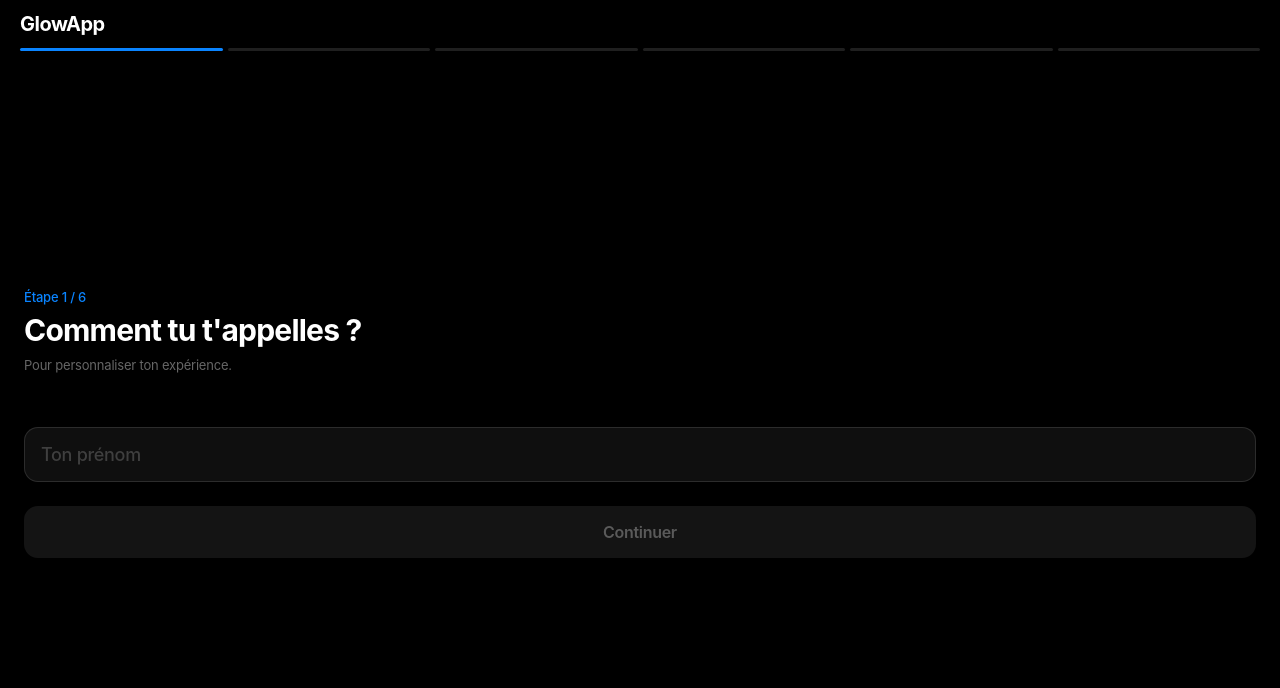
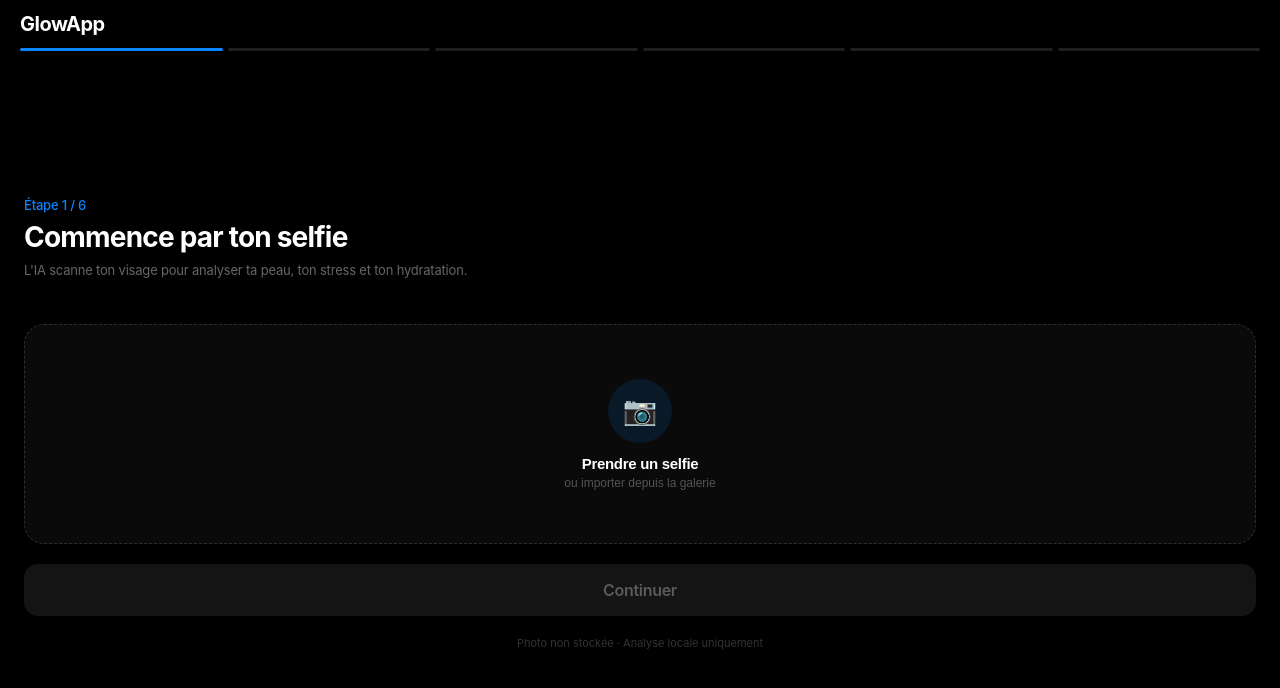
Before and after one commit to keyzersoze870/glowup-mvp, a Next.js app: page /onboarding in a window 1280 px wide. Shown: the top 688 px of the page. Built offline with nearby package versions, Linux system fonts and the light colour scheme; a web font is replaced by a local one.

Commit message:
selfie first onboarding

```diff
--- a/src/app/onboarding/page.tsx
+++ b/src/app/onboarding/page.tsx
@@ -27,7 +27,7 @@ export default function OnboardingPage() {
   const [loading, setLoading] = useState(false)
   const fileRef = useRef<HTMLInputElement>(null)
 
-  // Data
+  const [photo, setPhoto] = useState<string | null>(null)
   const [prenom, setPrenom] = useState('')
   const [poids, setPoids] = useState('')
   const [taille, setTaille] = useState('')
@@ -36,7 +36,6 @@ export default function OnboardingPage() {
   const [eau, setEau] = useState('')
   const [skincare, setSkincare] = useState('')
   const [stress, setStress] = useState('')
-  const [photo, setPhoto] = useState<string | null>(null)
 
   const imc = poids && taille ? (Number(poids) / ((Number(taille) / 100) ** 2)).toFixed(1) : null
 
@@ -47,7 +46,7 @@ export default function OnboardingPage() {
     const file = e.target.files?.[0]
     if (!file) return
     const reader = new FileReader()
-    reader.onload = () => setPhoto(reader.result as string)
+    reader.onload = () => { setPhoto(reader.result as string); setTimeout(() => next(), 400) }
     reader.readAsDataURL(file)
   }
 
@@ -78,9 +77,9 @@ export default function OnboardingPage() {
   )
 
   const StepHeader = ({ num, title, sub }: { num: number, title: string, sub?: string }) => (
-    <div style={{ marginBottom:28 }}>
+    <div style={{ marginBottom:24 }}>
       <div style={{ fontSize:13, color:BLUE, fontWeight:500, marginBottom:8, letterSpacing:-0.2 }}>Étape {num} / {TOTAL_STEPS}</div>
-      <h1 style={{ fontSize:30, fontWeight:700, color:'#fff', letterSpacing:-0.8, lineHeight:1.15, marginBottom: sub ? 8 : 0 }}>{title}</h1>
+      <h1 style={{ fontSize:28, fontWeight:700, color:'#fff', letterSpacing:-0.8, lineHeight:1.15, marginBottom: sub ? 8 : 0 }}>{title}</h1>
       {sub && <p style={{ fontSize:13, color:'rgba(255,255,255,0.4)', letterSpacing:-0.2, lineHeight:1.5 }}>{sub}</p>}
     </div>
   )
@@ -88,7 +87,6 @@ export default function OnboardingPage() {
   return (
     <main style={{ height:'100dvh', background:'#000', fontFamily:sf, overflow:'hidden', display:'flex', flexDirection:'column' }}>
 
-      {/* NAV */}
       <nav style={{ flexShrink:0, padding:'12px 20px', display:'flex', justifyContent:'space-between', alignItems:'center' }}>
         <span style={{ fontSize:20, fontWeight:700, color:'#fff', letterSpacing:-0.5 }}>GlowApp</span>
         {step > 0 && (
@@ -98,20 +96,61 @@ export default function OnboardingPage() {
         )}
       </nav>
 
-      {/* PROGRESS BAR */}
       <div style={{ flexShrink:0, padding:'0 20px 20px', display:'flex', gap:5 }}>
         {Array.from({ length: TOTAL_STEPS }).map((_, i) => (
           <div key={i} style={{ flex:1, height:3, borderRadius:2, background: i <= step ? BLUE : 'rgba(255,255,255,0.12)', transition:'background 0.3s ease' }} />
         ))}
       </div>
 
-      {/* STEPS */}
       <div style={{ flex:1, padding:'0 24px 24px', overflowY:'auto', display:'flex', flexDirection:'column' }}>
 
-        {/* STEP 0 — Prénom */}
+        {/* STEP 0 — Selfie EN PREMIER */}
         {step === 0 && (
+          <div style={{ flex:1, display:'flex', flexDirection:'column', justifyContent:'center', gap:20 }}>
+            <StepHeader num={1} title="Commence par ton selfie" sub="L'IA scanne ton visage pour analyser ta peau, ton stress et ton hydratation." />
+
+            <input ref={fileRef} type="file" accept="image/*" capture="user" onChange={handlePhoto} style={{ display:'none' }} />
+
+            <button onClick={() => fileRef.current?.click()} style={{
+              width:'100%', height:220, background: photo ? 'transparent' : 'rgba(255,255,255,0.04)',
+              border:`0.5px dashed ${photo ? BLUE : 'rgba(255,255,255,0.15)'}`,
+              borderRadius:20, cursor:'pointer', overflow:'hidden', padding:0, position:'relative',
+            }}>
+              {photo ? (
+                <>
+                  <img src={photo} alt="selfie" style={{ width:'100%', height:'100%', objectFit:'cover', objectPosition:'center top' }} />
+                  <div style={{ position:'absolute', inset:0, background:'rgba(10,132,255,0.2)', display:'flex', alignItems:'center', justifyContent:'center' }}>
+                    <div style={{ background:'rgba(0,0,0,0.7)', borderRadius:12, padding:'8px 16px', fontSize:13, color:'#fff', fontWeight:500 }}>✓ Photo sélectionnée</div>
+                  </div>
+                </>
+              ) : (
+                <div style={{ display:'flex', flexDirection:'column', alignItems:'center', justifyContent:'center', height:'100%', gap:12 }}>
+                  <div style={{ width:64, height:64, borderRadius:'50%', background:'rgba(10,132,255,0.12)', display:'flex', alignItems:'center', justifyContent:'center' }}>
+                    <span style={{ fontSize:28 }}>📷</span>
+                  </div>
+                  <div style={{ textAlign:'center' }}>
+                    <p style={{ fontSize:15, fontWeight:600, color:'#fff', letterSpacing:-0.3, marginBottom:4 }}>Prendre un selfie</p>
+                    <p style={{ fontSize:12, color:'rgba(255,255,255,0.3)' }}>ou importer depuis la galerie</p>
+                  </div>
+                </div>
+              )}
+            </button>
+
+            {photo && (
+              <button onClick={() => fileRef.current?.click()} style={{ background:'none', border:'none', color:BLUE, fontSize:13, fontWeight:500, cursor:'pointer', fontFamily:sf }}>
+                Changer la photo
+              </button>
+            )}
+
+            <Btn label="Continuer" onClick={next} disabled={!photo} />
+            <p style={{ fontSize:11, color:'rgba(255,255,255,0.2)', textAlign:'center' }}>Photo non stockée · Analyse locale uniquement</p>
+          </div>
+        )}
+
+        {/* STEP 1 — Prénom */}
+        {step === 1 && (
           <div style={{ flex:1, display:'flex', flexDirection:'column', justifyContent:'center', gap:24 }}>
-            <StepHeader num={1} title={`Comment\ntu t'appelles ?`} sub="Pour personnaliser ton expérience." />
+            <StepHeader num={2} title="Comment tu t'appelles ?" sub="Pour personnaliser ton score." />
             <input type="text" placeholder="Ton prénom" value={prenom} onChange={e => setPrenom(e.target.value)} autoFocus
               style={{ width:'100%', padding:'16px', background:'rgba(255,255,255,0.06)', border:`0.5px solid ${prenom ? BLUE : 'rgba(255,255,255,0.12)'}`, borderRadius:14, color:'#fff', fontSize:18, fontWeight:500, fontFamily:sf, outline:'none', letterSpacing:-0.3 }}
             />
@@ -119,10 +158,10 @@ export default function OnboardingPage() {
           </div>
         )}
 
-        {/* STEP 1 — Mensurations */}
-        {step === 1 && (
-          <div style={{ flex:1, display:'flex', flexDirection:'column', justifyContent:'center', gap:20 }}>
-            <StepHeader num={2} title="Tes mensurations" sub="Pour calculer ton IMC et personnaliser ton plan." />
+        {/* STEP 2 — Mensurations */}
+        {step === 2 && (
+          <div style={{ flex:1, display:'flex', flexDirection:'column', justifyContent:'center', gap:16 }}>
+            <StepHeader num={3} title="Tes mensurations" sub="Pour calculer ton IMC." />
             <div style={{ display:'flex', flexDirection:'column', gap:10 }}>
               {[
                 { label:'Âge', placeholder:'25', value:age, set:setAge, unit:'ans' },
@@ -150,10 +189,10 @@ export default function OnboardingPage() {
           </div>
         )}
 
-        {/* STEP 2 — Sport */}
-        {step === 2 && (
-          <div style={{ flex:1, display:'flex', flexDirection:'column', justifyContent:'center', gap:16 }}>
-            <StepHeader num={3} title="Ton activité sportive" sub="Combien de fois par semaine tu fais du sport ?" />
+        {/* STEP 3 — Sport */}
+        {step === 3 && (
+          <div style={{ flex:1, display:'flex', flexDirection:'column', justifyContent:'center', gap:12 }}>
+            <StepHeader num={4} title="Ton activité sportive" sub="Combien de fois par semaine ?" />
             <div style={{ display:'flex', flexDirection:'column', gap:8 }}>
               {[
                 { val:'0', label:'Jamais', icon:'🛋️' },
@@ -166,11 +205,13 @@ export default function OnboardingPage() {
           </div>
         )}
 
-        {/* STEP 3 — Eau */}
-        {step === 3 && (
+        {/* STEP 4 — Eau + Skincare */}
+        {step === 4 && (
           <div style={{ flex:1, display:'flex', flexDirection:'column', justifyContent:'center', gap:16 }}>
-            <StepHeader num={4} title="Ton hydratation" sub="Combien de litres d'eau tu bois par jour ?" />
-            <div style={{ display:'flex', flexDirection:'column', gap:8 }}>
+            <StepHeader num={5} title="Eau & Skincare" />
+            <div>
+              <label style={{ fontSize:11, color:'rgba(255,255,255,0.4)', fontWeight:500, letterSpacing:0.5, textTransform:'uppercase', display:'block', marginBottom:8 }}>Eau par jour</label>
+              <div style={{ display:'flex', flexDirection:'column', gap:6 }}>
                 {[
                   { val:'<1', label:'Moins d\'1 litre', icon:'🏜️' },
                   { val:'1-1.5', label:'1 à 1,5 litre', icon:'💧' },
@@ -178,34 +219,25 @@ export default function OnboardingPage() {
                   { val:'2+', label:'Plus de 2 litres', icon:'🌊' },
                 ].map(o => <OptionCard key={o.val} label={o.label} icon={o.icon} selected={eau === o.val} onClick={() => setEau(o.val)} />)}
               </div>
-            <Btn label="Continuer" onClick={next} disabled={!eau} />
+            </div>
+            <div>
+              <label style={{ fontSize:11, color:'rgba(255,255,255,0.4)', fontWeight:500, letterSpacing:0.5, textTransform:'uppercase', display:'block', marginBottom:8 }}>Routine skincare</label>
+              <div style={{ display:'flex', flexDirection:'column', gap:6 }}>
+                {[
+                  { val:'aucune', label:'Aucune', icon:'🤷' },
+                  { val:'basique', label:'Basique', icon:'🧴' },
+                  { val:'complete', label:'Complète', icon:'✨' },
+                ].map(o => <OptionCard key={o.val} label={o.label} icon={o.icon} selected={skincare === o.val} onClick={() => setSkincare(o.val)} />)}
+              </div>
+            </div>
+            <Btn label="Continuer" onClick={next} disabled={!eau || !skincare} />
           </div>
         )}
 
-        {/* STEP 4 — Skincare */}
-        {step === 4 && (
-          <div style={{ flex:1, display:'flex', flexDirection:'column', justifyContent:'center', gap:16 }}>
-            <StepHeader num={5} title="Ta routine skincare" sub="Tu as une routine soin du visage ?" />
-            <div style={{ display:'flex', flexDirection:'column', gap:8 }}>
-              {[
-                { val:'aucune', label:'Aucune routine', icon:'🤷' },
-                { val:'basique', label:'Basique (nettoyant + hydratant)', icon:'🧴' },
-                { val:'complete', label:'Complète (sérum, SPF, etc.)', icon:'✨' },
-                { val:'avancee', label:'Avancée + produits pro', icon:'💆' },
-              ].map(o => <OptionCard key={o.val} label={o.label} icon={o.icon} selected={skincare === o.val} onClick={() => setSkincare(o.val)} />)}
-            </div>
-            <Btn label="Continuer" onClick={next} disabled={!skincare} />
-          </div>
-        )}
-
-        {/* STEP 5 — Stress + Photo */}
+        {/* STEP 5 — Stress */}
         {step === 5 && (
-          <div style={{ flex:1, display:'flex', flexDirection:'column', gap:20 }}>
-            <StepHeader num={6} title="Stress & selfie" sub="Dernière étape — ton niveau de stress et une photo." />
-
-            {/* Stress */}
-            <div>
-              <label style={{ fontSize:11, color:'rgba(255,255,255,0.4)', fontWeight:500, letterSpacing:0.5, textTransform:'uppercase', display:'block', marginBottom:10 }}>Niveau de stress quotidien</label>
+          <div style={{ flex:1, display:'flex', flexDirection:'column', justifyContent:'center', gap:12 }}>
+            <StepHeader num={6} title="Ton niveau de stress" sub="Comment tu te sens au quotidien ?" />
             <div style={{ display:'flex', flexDirection:'column', gap:8 }}>
               {[
                 { val:'faible', label:'Faible — je suis zen', icon:'😌' },
@@ -214,41 +246,12 @@ export default function OnboardingPage() {
                 { val:'extreme', label:'Extrême — épuisé(e)', icon:'🔥' },
               ].map(o => <OptionCard key={o.val} label={o.label} icon={o.icon} selected={stress === o.val} onClick={() => setStress(o.val)} />)}
             </div>
-            </div>
-
-            {/* Photo */}
-            <div>
-              <label style={{ fontSize:11, color:'rgba(255,255,255,0.4)', fontWeight:500, letterSpacing:0.5, textTransform:'uppercase', display:'block', marginBottom:10 }}>Ton selfie</label>
-              <input ref={fileRef} type="file" accept="image/*" capture="user" onChange={handlePhoto} style={{ display:'none' }} />
-              <button onClick={() => fileRef.current?.click()} style={{
-                width:'100%', height:160, background: photo ? 'transparent' : 'rgba(255,255,255,0.04)',
-                border:`0.5px dashed ${photo ? BLUE : 'rgba(255,255,255,0.2)'}`, borderRadius:16,
-                cursor:'pointer', overflow:'hidden', padding:0,
-              }}>
-                {photo ? (
-                  <img src={photo} alt="selfie" style={{ width:'100%', height:'100%', objectFit:'cover', objectPosition:'center top' }} />
-                ) : (
-                  <div style={{ display:'flex', flexDirection:'column', alignItems:'center', justifyContent:'center', height:'100%', gap:8 }}>
-                    <span style={{ fontSize:28 }}>📷</span>
-                    <p style={{ fontSize:14, fontWeight:500, color:'rgba(255,255,255,0.5)', letterSpacing:-0.2 }}>Prendre un selfie</p>
-                    <p style={{ fontSize:11, color:'rgba(255,255,255,0.25)' }}>ou importer depuis la galerie</p>
-                  </div>
-                )}
-              </button>
-              {photo && (
-                <button onClick={() => fileRef.current?.click()} style={{ background:'none', border:'none', color:BLUE, fontSize:13, fontWeight:500, cursor:'pointer', fontFamily:sf, marginTop:8, display:'block' }}>
-                  Changer la photo
-                </button>
-              )}
-            </div>
-
             <button onClick={submit} disabled={loading || !stress}
-              style={{ width:'100%', padding:'16px', background:(!stress || loading) ? 'rgba(255,255,255,0.08)' : BLUE, border:'none', borderRadius:14, color:(!stress || loading) ? 'rgba(255,255,255,0.3)' : '#fff', fontSize:16, fontWeight:600, cursor:(!stress || loading) ? 'default' : 'pointer', fontFamily:sf, letterSpacing:-0.3, display:'flex', alignItems:'center', justifyContent:'center', gap:8 }}>
+              style={{ width:'100%', padding:'16px', background:(!stress || loading) ? 'rgba(255,255,255,0.08)' : BLUE, border:'none', borderRadius:14, color:(!stress || loading) ? 'rgba(255,255,255,0.3)' : '#fff', fontSize:16, fontWeight:600, cursor:(!stress || loading) ? 'default' : 'pointer', fontFamily:sf, letterSpacing:-0.3, display:'flex', alignItems:'center', justifyContent:'center', gap:8, marginTop:4 }}>
               {loading
                 ? <><span style={{ width:16,height:16,border:'2px solid rgba(255,255,255,0.3)',borderTopColor:'#fff',borderRadius:'50%',display:'inline-block',animation:'spin 0.8s linear infinite' }} />Analyse en cours...</>
                 : '⚡ Calculer mon Glow Up Score'}
             </button>
-            <p style={{ fontSize:11, color:'rgba(255,255,255,0.2)', textAlign:'center' }}>La photo n'est pas stockée · Analyse locale</p>
           </div>
         )}
       </div>
```
Lines whose indentation alone changed are shown as unchanged.
